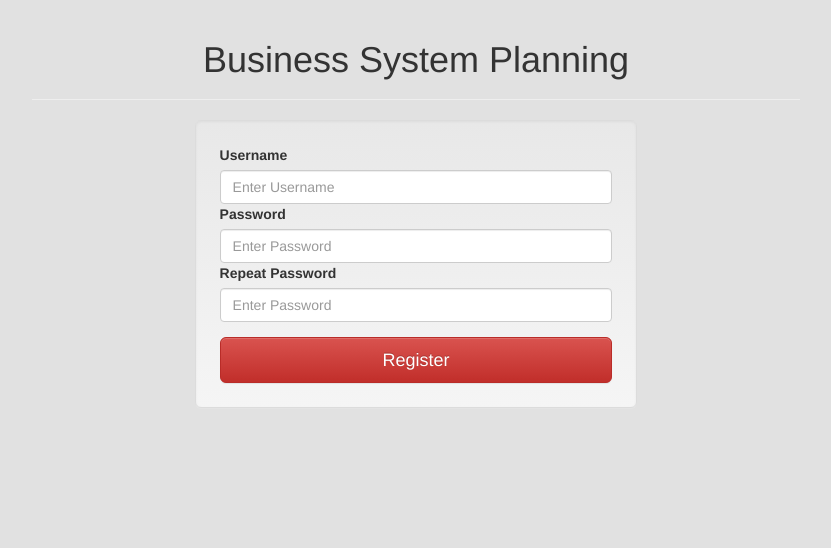
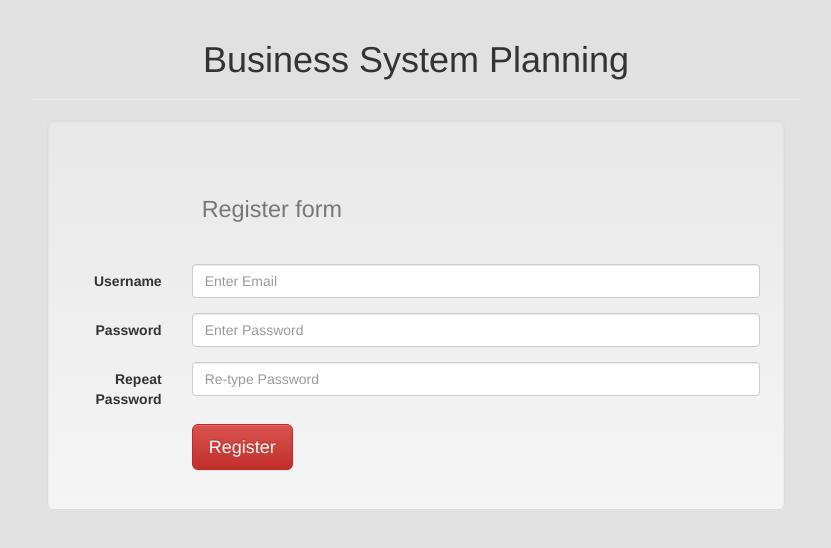
Before and after one commit to gaborod16/GSI_PSBBSP, a React (Create React App) app in the folder test-app/: page /register in a window 1280 px wide. Shown: the top 548 px of the page, without its empty margins (224-1055 px from the left). Built offline with nearby package versions, Linux system fonts and the light colour scheme.

Commit message:
Login e Register form melhoradas

```diff
--- a/test-app/src/loginForm.js
+++ b/test-app/src/loginForm.js
@@ -1,5 +1,5 @@
 import React, { Component } from 'react';
-import {Button, Well, FormControl, FormGroup, ControlLabel} from 'react-bootstrap';
+import {PageHeader, Form, Col, Button, Well, FormControl, FormGroup, ControlLabel} from 'react-bootstrap';
 
 class Login extends Component {
 
@@ -25,34 +25,51 @@ class Login extends Component {
 
   render() {
     return (
-        <Well className="center-block" bsSize='large'>
-          <form>
-          <FormGroup controlId="formBasicText">
-              <ControlLabel>Username</ControlLabel>
+
+        <Well bsSize='large'>
+          <Col smOffset={2}>
+            <PageHeader><small>Login form</small></PageHeader>
+          </Col>
+          <Form horizontal>
+            <FormGroup controlId="formEmail">
+              <Col componentClass={ControlLabel} sm={2}>
+                E-mail
+              </Col>
+              <Col sm={10}>
                 <FormControl
                   type="text"
-                //value=''
                   defaultValue="" //com deafultvalue fica alteravel
                   placeholder="Enter Username"
                 />
+              </Col>
                 <FormControl.Feedback />
-
-              <ControlLabel>Password</ControlLabel>
+            </FormGroup>
+            <FormGroup controlId="formPassword">
+              <Col componentClass={ControlLabel} sm={2}>
+                Password
+              </Col>
+              <Col sm={10}>
                 <FormControl
-                className="testing"
                   type="text"
-                //value=''
                   defaultValue=""
                   placeholder="Enter Password"
-
-
                 />
+              </Col>
               <FormControl.Feedback />
             </FormGroup>
-          </form>
-
-          <Button bsStyle='danger' bsSize='large' onClick={this.redirectmainpage}  block>Login</Button>
-          <Button bsStyle='danger' bsSize='large' onClick={this.redirectRegister} block>Register</Button>
+            <FormGroup>
+              <Col smOffset={2} sm={2}>
+                <Button type="submit" bsStyle='danger' bsSize='large' onClick={this.redirectmainpage}>
+                  Login
+                </Button>
+              </Col>
+              <Col sm={8}>
+                <Button bsStyle='danger' bsSize='large' onClick={this.redirectRegister}>
+                  Register
+                </Button>
+              </Col>
+            </FormGroup>
+          </Form>
         </Well>
     );
   }
--- a/test-app/src/register.js
+++ b/test-app/src/register.js
@@ -1,5 +1,5 @@
 import React, { Component } from 'react';
-import {Button, Well, FormControl, FormGroup, ControlLabel} from 'react-bootstrap';
+import {PageHeader, Form, Checkbox, Col, Button, Well, FormControl, FormGroup, ControlLabel} from 'react-bootstrap';
 
 class Register extends Component {
 
@@ -14,35 +14,54 @@ class Register extends Component {
 
   render() {
     return (
-        <Well className="center-block" bsSize='large'>
-          <form>
-          <FormGroup controlId="formBasicText">
-              <ControlLabel>Username</ControlLabel>
+      <Well bsSize='large'>
+        <Form horizontal>
+          <Col smOffset={2} sm={10}>
+            <PageHeader><small>Register form</small></PageHeader>
+          </Col>
+          <FormGroup controlId="formEmail">
+            <Col componentClass={ControlLabel} sm={2}>
+              Username
+            </Col>
+            <Col sm={10}>
               <FormControl
-                type="text"
-                value=''
-                placeholder="Enter Username"
+                type="email"
+                placeholder="Enter Email"
               />
-              <FormControl.Feedback />
-
-              <ControlLabel>Password</ControlLabel>
+            </Col>
+          </FormGroup>
+          <FormGroup controlId="formPassword">
+            <Col componentClass={ControlLabel} sm={2}>
+              Password
+            </Col>
+            <Col sm={10}>
               <FormControl
-                type="text"
-                value=''
+                type="password"
                 placeholder="Enter Password"
               />
-
-              <ControlLabel>Repeat Password</ControlLabel>
+            </Col>
+          </FormGroup>
+          <FormGroup controlId="formRePassword">
+            <Col componentClass={ControlLabel} sm={2}>
+              Repeat Password
+            </Col>
+            <Col sm={10}>
               <FormControl
-                type="text"
-                value=''
-                placeholder="Enter Password"
+                type="password"
+                placeholder="Re-type Password"
               />
-              <FormControl.Feedback />
-            </FormGroup>
-          </form>
-          <Button bsStyle='danger' bsSize='large' block>Register</Button>
-        </Well>
+            </Col>
+            <FormControl.Feedback />
+          </FormGroup>
+          <FormGroup>
+            <Col smOffset={2} sm={10}>
+              <Button type="submit" bsStyle='danger' bsSize='large'>
+                Register
+              </Button>
+            </Col>
+          </FormGroup>
+        </Form>
+      </Well>
     );
   }
 }
```
Lines whose indentation alone changed are shown as unchanged.
